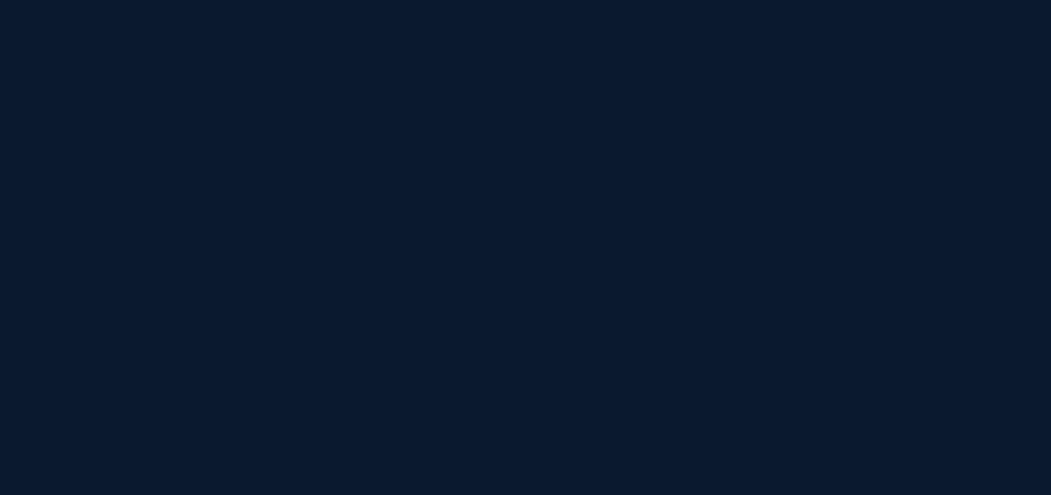
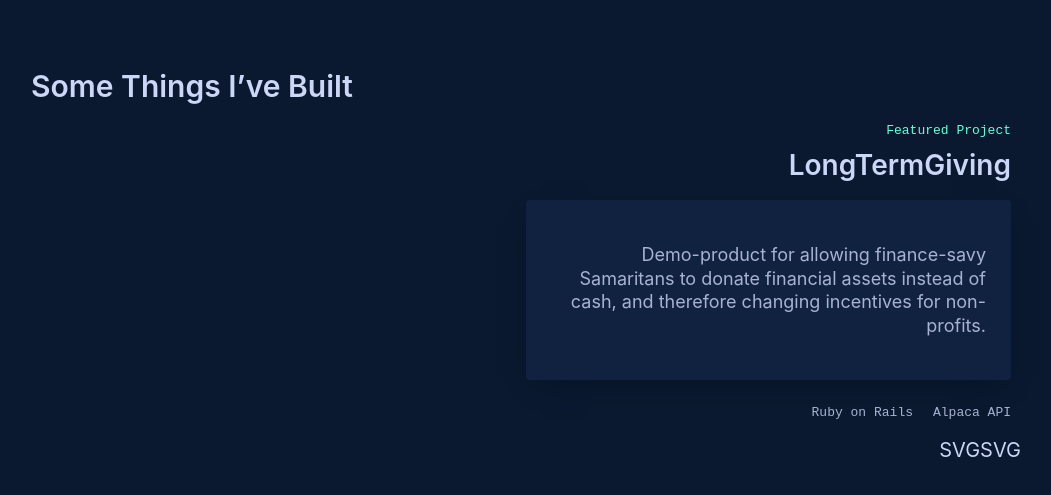
Before and after one commit to mynlexi/personal-v2, a Next.js app: page / in a window 1280 px wide. Shown: the part 1481-1976 px from the top of the page, without its empty margins (119-1170 px from the left). Before the commit the page ends 1451 px from the top, so only its background shows below. Built offline with nearby package versions, Linux system fonts and the light colour scheme.

Commit message:
test for image

```diff
--- a/components/AboutSection/index.js
+++ b/components/AboutSection/index.js
@@ -2,7 +2,7 @@ import React from 'react'
 import Image from 'next/image'
 import {AboutSectionWrapper, AboutH2, AboutImgBlock, AboutInner, AboutLi, AboutP, AboutSkillList, AboutTextBlock, AboutWrapper} from './AboutElements'
 
-const AboutSection = () => {
+const AboutSection = (img) => {
   return (
     <AboutSectionWrapper id="about">
       <AboutH2 className="">
@@ -46,7 +46,7 @@ const AboutSection = () => {
         <AboutImgBlock>
           <AboutWrapper>
               <Image
-              src="/../public/images/Profile-Square.jpg"
+              src={'/../public/images/Profile-Square.jpg'}
               width={350}
               height={350}
               layout="responsive"
--- a/components/ProjectSection/Data.js
+++ b/components/ProjectSection/Data.js
@@ -0,0 +1,12 @@
+export const ProjectObjOne = {
+  id:"longtermgiving",
+  right_text : true,
+  title: "LongTermGiving",
+  description: "Demo-product for allowing finance-savy Samaritans to donate financial assets instead of cash, and therefore changing incentives for non-profits.",
+  img: "/../public/images/ltg-profile.jpg",
+  alt: "screenshot of the homepage of the longtermgiving project",
+  techlist: ["Ruby on Rails", "Alpaca API"],
+  github_link: "https://github.com/mynlexi/longtermgiving",
+  project_link: "https://www.longtermgiving.trade/"
+
+}
--- a/components/ProjectSection/LargeProject.js
+++ b/components/ProjectSection/LargeProject.js
@@ -1,10 +1,12 @@
 import React from 'react'
 import Link from 'next/link'
 import Image from 'next/image'
+import {ProjectContent, ProjectGrid, ProjectDescription, ProjectOverline, ProjectTitle, ProjectImage, ProjectTechList, ProjectImageA, ProjectLi, ProjectLinks } from './ProjectElements'
 
-const LargeProject = () => {
+const LargeProject = ({id, title, description, techlist, github_link, project_link, img, alt}) => {
+
   return (
-    <ProjectGrid>
+    <ProjectGrid id={id}>
       <ProjectContent>
         <ProjectOverline>
           Featured Project
@@ -14,21 +16,23 @@ const LargeProject = () => {
         </ProjectTitle>
         <ProjectDescription>
           <p>
-
+          {description}
           </p>
 
         </ProjectDescription>
         <ProjectTechList>
-          {techlist.map(()=>{
+          {techlist.map((item, index)=>{
+            return(
             <ProjectLi key={index}>{item}</ProjectLi>
+            )
           })}
 
         </ProjectTechList>
         <ProjectLinks>
-          <Link href="https://github.com">
+          <Link href={github_link}>
           <a>SVG</a>
           </Link>
-          <Link href="https://github.com">
+          <Link href={project_link}>
           <a>SVG</a>
           </Link>
           {/* if one of the link is missing dont display icon? */}
@@ -36,12 +40,13 @@ const LargeProject = () => {
 
       </ProjectContent>
       <ProjectImage>
-        <Link>
+        <Link href={project_link}>
         <ProjectImageA>
           <div>
             <div></div>
             <Image
             src={img}
+            alt={alt}
             layout="fill"
             />
 
--- a/components/ProjectSection/ProjectElements.js
+++ b/components/ProjectSection/ProjectElements.js
@@ -1,6 +1,6 @@
 import styled from 'styled-components'
 
-export const Psection = styled.section`
+export const PSection = styled.section`
   margin: 0px auto;
   padding: 100px 0px;
   max-width: 1000px;
@@ -54,7 +54,7 @@ export const ProjectTitle = styled.h3`
   color: var(--lightest-slate);
   font-size: clamp(24px, 5vw, 28px);
 
-  media (min-width: 768px) {
+  @media (min-width: 768px) {
     margin: 0px 0px 20px;
   }
 
@@ -86,7 +86,7 @@ export const ProjectTechList = styled.ul`
   justify-content: flex-end;
 `
 
-export const ProjectLi = styöed.li`
+export const ProjectLi = styled.li`
   argin: 0px 20px 5px 0px;
   color: var(--light-slate);
   font-family: var(--font-mono);
--- a/components/ProjectSection/index.js
+++ b/components/ProjectSection/index.js
@@ -1,4 +1,7 @@
 import React from 'react'
+import {PSection} from './ProjectElements'
+import LargeProject from './LargeProject'
+import { ProjectObjOne } from './Data'
 
 const ProjectSection = () => {
   return (
@@ -7,6 +10,7 @@ const ProjectSection = () => {
       Some Things I’ve Built
       </h2>
 
+      <LargeProject {...ProjectObjOne} />
     </PSection>
   )
 }
--- a/pages/index.js
+++ b/pages/index.js
@@ -6,6 +6,9 @@ import Sidebar from '../components/Sidebar'
 import HeroSection from '../components/HeroSection'
 import {MainContainer} from '../components/MainElements'
 import AboutSection from '../components/AboutSection'
+import ProjectSection from '../components/ProjectSection'
+
+
 
 
 export default function Home() {
@@ -15,6 +18,7 @@ export default function Home() {
   const toggle = () => {
     setIsOpen(!isOpen)
   }
+
   return (
           <div>
           <Sidebar isOpen={isOpen} toggle={toggle}/>
@@ -23,6 +27,7 @@ export default function Home() {
 
             <HeroSection />
             <AboutSection />
+            <ProjectSection />
 
           </MainContainer>
      </div>
```
Also changed, not shown: public/images/projects/ltg-profile.jpg (added).
